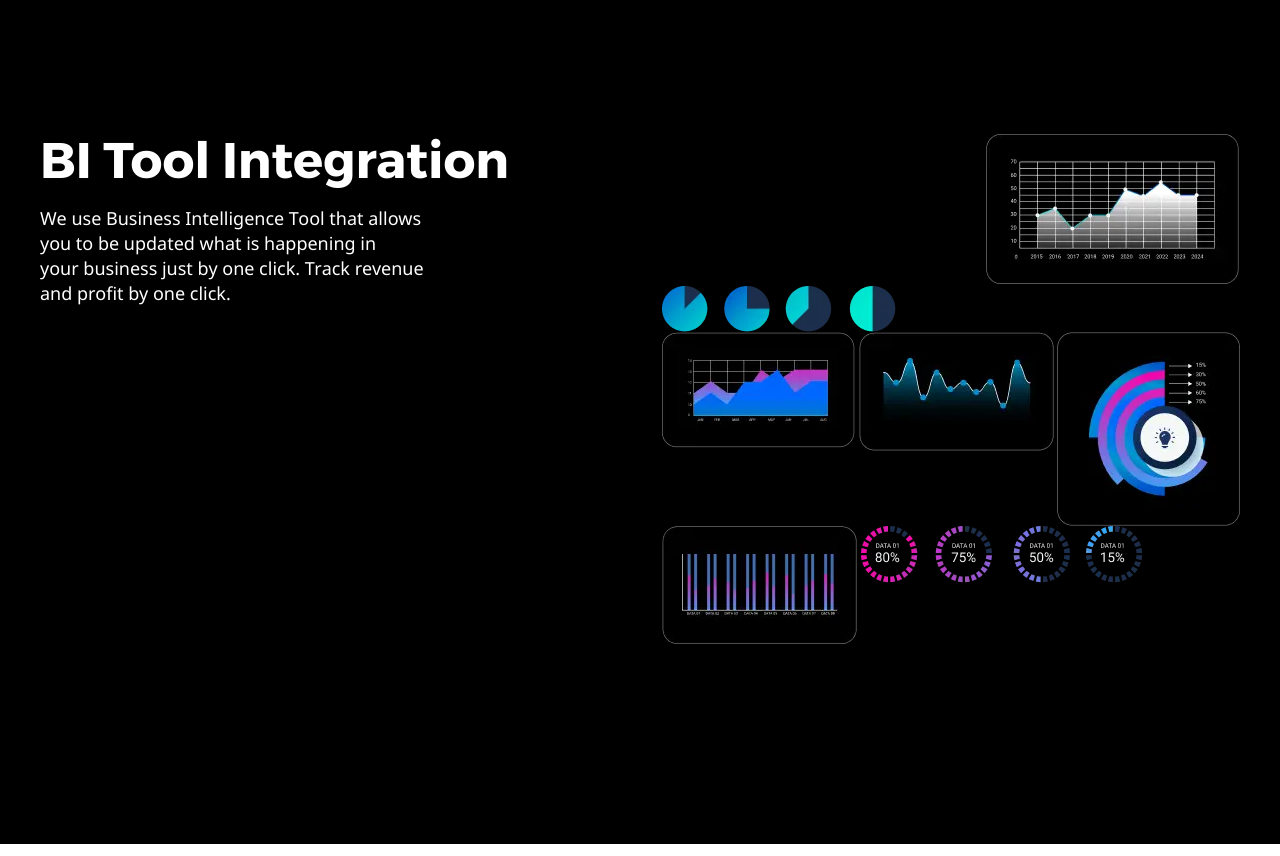
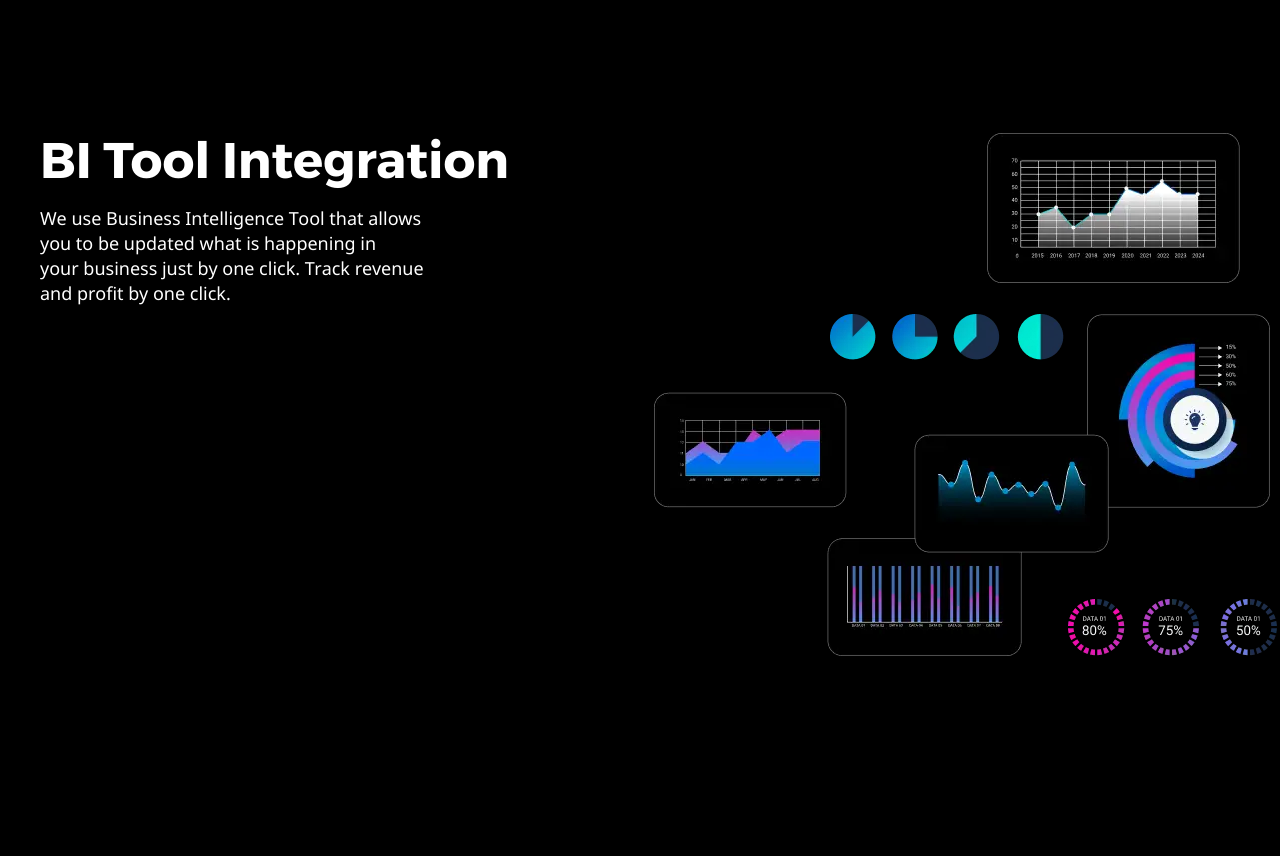
Before and after one commit to RukoleevNikita/landing-NoTab, a plain HTML site: page index.html in a window 1280 px wide. Shown: the part 3400-4256 px from the top of the page. Drawn offline with Linux system fonts and the light colour scheme; files whose address does not match are found by name.

Commit message:
block integration done

```diff
--- a/css/style.css
+++ b/css/style.css
@@ -485,17 +485,69 @@ h6 {
   white-space: nowrap;
 }
 
-.integration__img-one {
+.integration__img__block-one {
   display: -webkit-box;
   display: -ms-flexbox;
   display: flex;
   -webkit-box-pack: end;
       -ms-flex-pack: end;
           justify-content: flex-end;
+  margin-bottom: 30px;
 }
 
-.integration__img-one img {
-  margin: 1px;
+.integration__img__block-two {
+  display: -webkit-box;
+  display: -ms-flexbox;
+  display: flex;
+  -webkit-box-pack: center;
+      -ms-flex-pack: center;
+          justify-content: center;
+}
+
+.integration__img__block-three {
+  display: -webkit-box;
+  display: -ms-flexbox;
+  display: flex;
+  -webkit-box-align: end;
+      -ms-flex-align: end;
+          align-items: flex-end;
+  position: relative;
+  margin-top: -46px;
+}
+
+.integration__img__block-four {
+  display: -webkit-box;
+  display: -ms-flexbox;
+  display: flex;
+  -webkit-box-pack: end;
+      -ms-flex-pack: end;
+          justify-content: flex-end;
+  -webkit-box-align: end;
+      -ms-flex-align: end;
+          align-items: flex-end;
+  margin-top: 30px;
+}
+
+.integration__img-three {
+  margin-right: 240px;
+}
+
+.integration__img-four {
+  position: absolute;
+  left: 260px;
+  top: 120px;
+}
+
+.integration__img-five {
+  margin-right: -30px;
+}
+
+.integration__img-six {
+  padding-right: 46px;
+}
+
+.integration__img-seven {
+  margin-right: -110px;
 }
 
 .webp .scanner{ background: url(../image/fonIdScan.webp) no-repeat; }
--- a/index.html
+++ b/index.html
@@ -122,20 +122,20 @@
                     </div>
                 </div>
                 <div class="integration__charts">
-                    <div class="integration__img-one">
-                        <picture><source srcset="./image/IntegrationIMG/Group9.webp" type="image/webp"><img src="./image/IntegrationIMG/Group9.png" alt=""></picture>
+                    <div class="integration__img__block-one">
+                        <picture><source srcset="./image/IntegrationIMG/Group9.webp" type="image/webp"><img class="integration__img-one" src="./image/IntegrationIMG/Group9.png" alt=""></picture>
                     </div>
-                    <div class="integration__img-two">
-                        <picture><source srcset="./image/IntegrationIMG/Group10.webp" type="image/webp"><img src="./image/IntegrationIMG/Group10.png" alt=""></picture>
+                    <div class="integration__img__block-two">
+                        <picture><source srcset="./image/IntegrationIMG/Group10.webp" type="image/webp"><img class="integration__img-two" src="./image/IntegrationIMG/Group10.png" alt=""></picture>
                     </div>
-                    <div class="integration__img-three">
-                        <picture><source srcset="./image/IntegrationIMG/Group8.webp" type="image/webp"><img src="./image/IntegrationIMG/Group8.png" alt=""></picture>
-                        <picture><source srcset="./image/IntegrationIMG/Group7.webp" type="image/webp"><img src="./image/IntegrationIMG/Group7.png" alt=""></picture>
-                        <picture><source srcset="./image/IntegrationIMG/Group5.webp" type="image/webp"><img src="./image/IntegrationIMG/Group5.png" alt=""></picture>
+                    <div class="integration__img__block-three">
+                        <picture><source srcset="./image/IntegrationIMG/Group8.webp" type="image/webp"><img class="integration__img-three" src="./image/IntegrationIMG/Group8.png" alt=""></picture>
+                        <picture><source srcset="./image/IntegrationIMG/Group7.webp" type="image/webp"><img class="integration__img-four" src="./image/IntegrationIMG/Group7.png" alt=""></picture>
+                        <picture><source srcset="./image/IntegrationIMG/Group5.webp" type="image/webp"><img class="integration__img-five" src="./image/IntegrationIMG/Group5.png" alt=""></picture>
                     </div>
-                    <div class="integration__img-three">
-                        <picture><source srcset="./image/IntegrationIMG/Group6.webp" type="image/webp"><img src="./image/IntegrationIMG/Group6.png" alt=""></picture>
-                        <picture><source srcset="./image/IntegrationIMG/Group4.webp" type="image/webp"><img src="./image/IntegrationIMG/Group4.png" alt=""></picture>
+                    <div class="integration__img__block-four">
+                        <picture><source srcset="./image/IntegrationIMG/Group6.webp" type="image/webp"><img class="integration__img-six" src="./image/IntegrationIMG/Group6.png" alt=""></picture>
+                        <picture><source srcset="./image/IntegrationIMG/Group4.webp" type="image/webp"><img class="integration__img-seven" src="./image/IntegrationIMG/Group4.png" alt=""></picture>
                     </div>
                 </div>
             </div>
```
Also changed, not shown: css/style.min.css, image/GooglePlay.png, image/Group 457.png, image/Group 533@2x.png, image/IntegrationIMG/Group4.png, image/IntegrationIMG/Group5.png, image/IntegrationIMG/Group6.png, image/IntegrationIMG/Group7.png, image/IntegrationIMG/Group8.png, image/IntegrationIMG/Group9.png, image/QRIphone_1.png, image/QRIphone_2.png, image/idIphone_1.png, image/idIphone_2.png, 1 more files.
